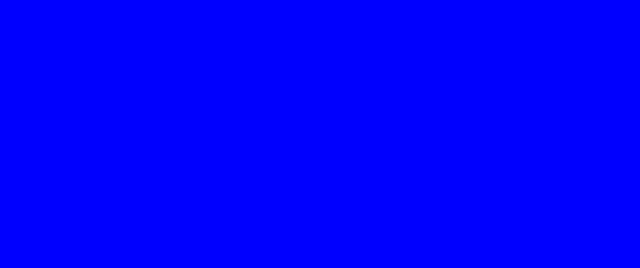
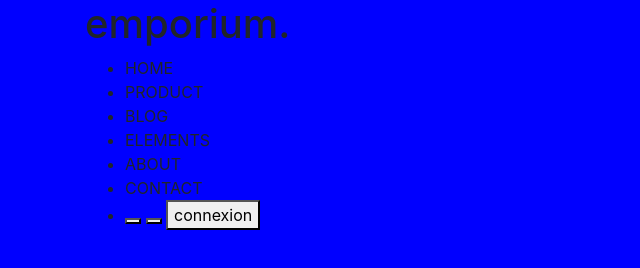
Before and after one commit to Developer-Karis/KarisAbdelEmporium, a website: page index.html in a window 1280 px wide. Shown: the whole page, without its empty margins (0-640 px from the left). Drawn offline with nearby package versions, Linux system fonts and the light colour scheme.

Commit message:
debutnav

```diff
--- a/index.html
+++ b/index.html
@@ -11,6 +11,32 @@
 <body>
 
 
+    <div class="container">
+        <!-- titre -->
+
+        <h1 class="titreEmpo"> emporium.</h1>
+
+        <!-- debut nav -->
+
+        <nav>
+            <ul class="navRow">
+                <li>HOME</li>
+                <li>PRODUCT</li>
+                <li>BLOG</li>
+                <li>ELEMENTS</li>
+                <li>ABOUT</li>
+                <li>CONTACT</li>
+                <li>
+                    <button class="modeblanc"></button>
+                    <button class="modesombre"></button>
+                    <button class="connexion">connexion</button>
+                </li>
+            </ul>
+        </nav>
+
+    </div>
+
+
     <!-- Mon Script -->
     <script src="./public/js/main.js"></script>
 
```
Also changed, not shown: public/scss/modules/_section1.scss (added).
